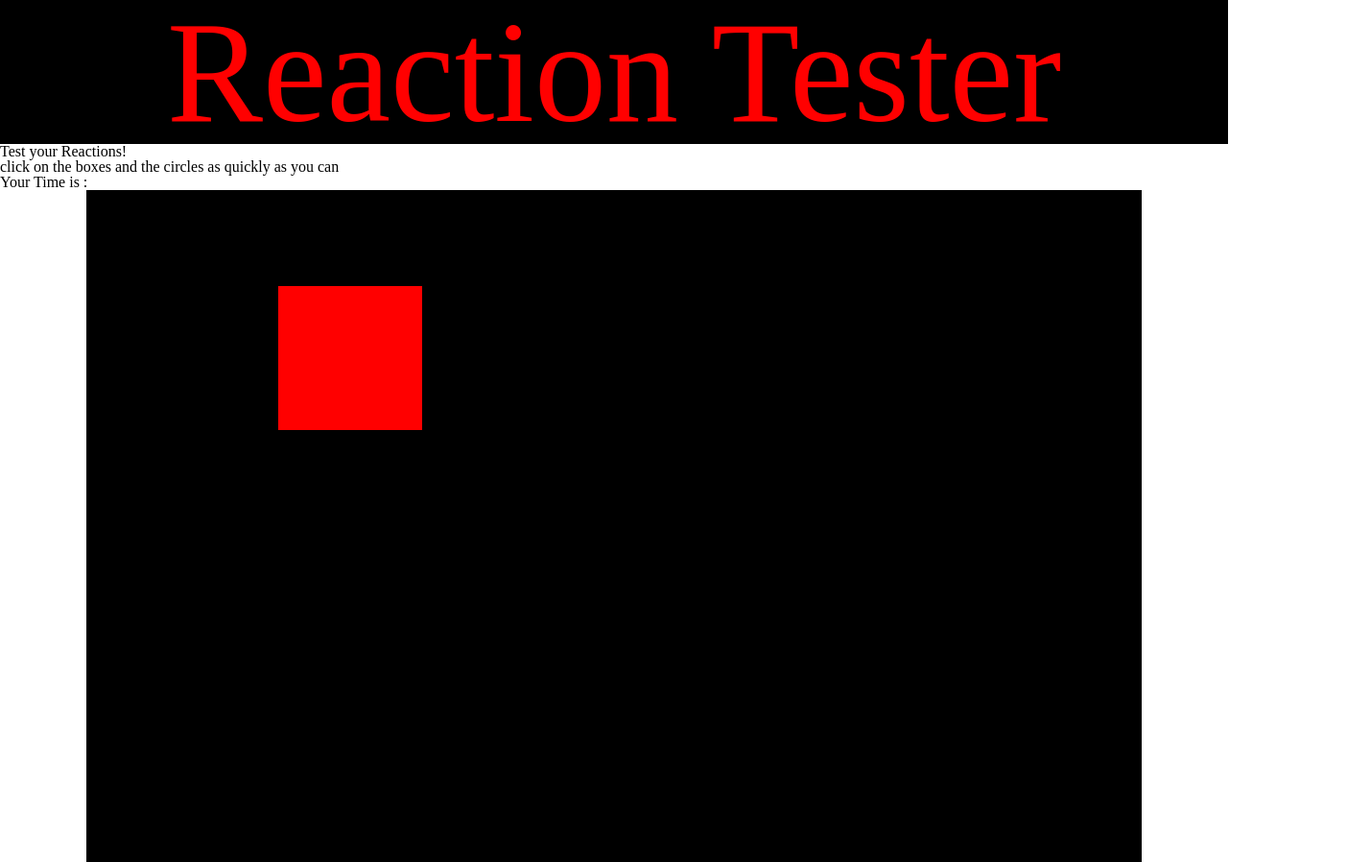
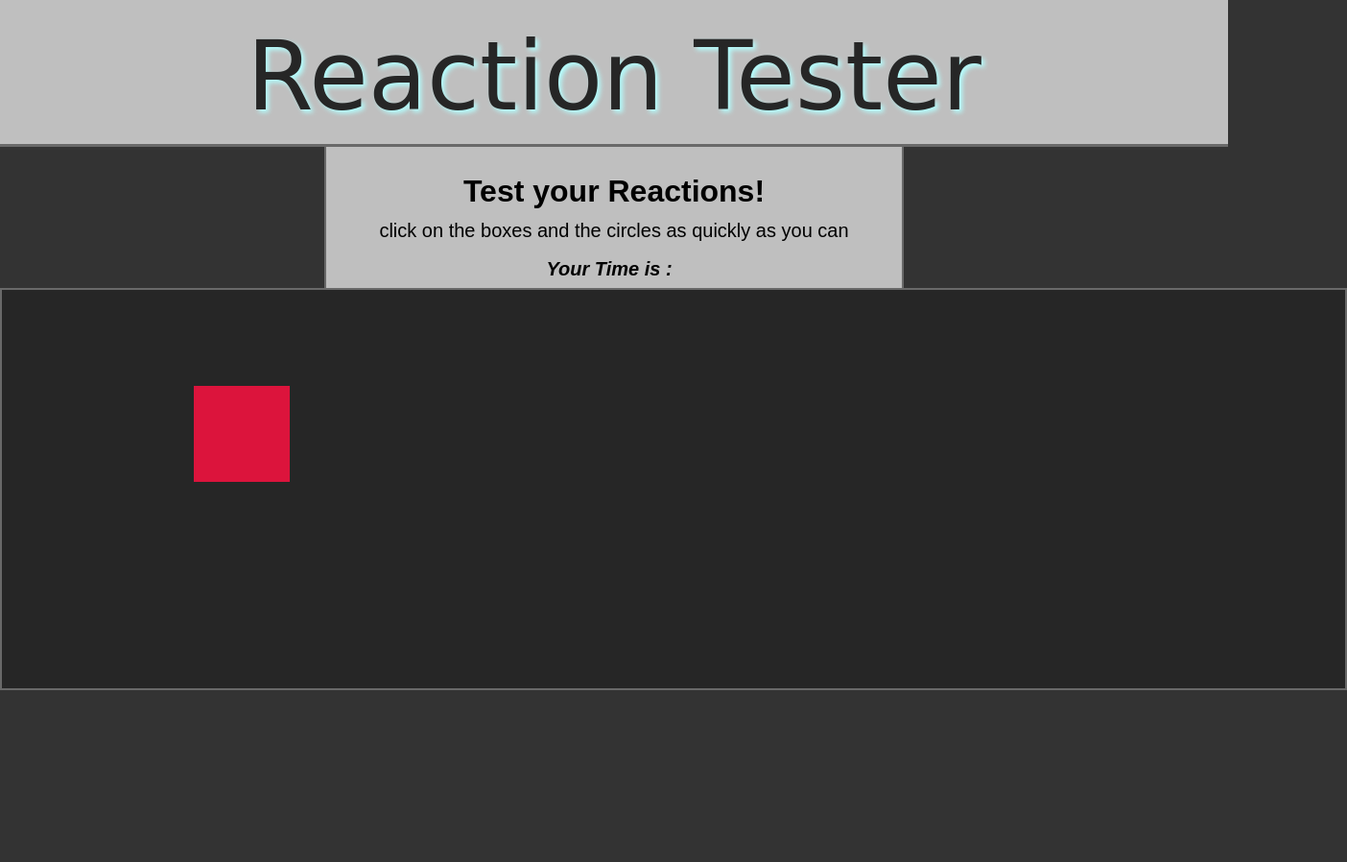
Before and after one commit to gina2014/Reaction_Tester, a plain HTML site: page index.html in a window 1280 px wide. Shown: the whole page at 96% size, 1404 px wide, since content can reach past the window. After the commit the page ends 800 px from the top, so only its background shows below. Drawn offline with Linux system fonts and the light colour scheme.

Commit message:
Added styling to reaction tester

```diff
--- a/index.html
+++ b/index.html
@@ -11,17 +11,25 @@
   <body>
     <header>
       <h1 class="main-header">Reaction Tester</h1>
+
+      <!--<nav class="main-nav">
+        <span><a href="#instructions">Instructions</a></span>
+        <span><a href="#main"></a>Play</span>
+      </nav>-->
     </header>
 
-    <div class="instructions">
-      <h1>Test your Reactions!</h1>
-      <p>click on the boxes and the circles as quickly as you can</p>
+    <div class="rules-and-score">
+      <div class="instructions">
+        <h1 class="secondary-heading">Test your Reactions!</h1>
+        <p class="instruction-p">click on the boxes and the circles as quickly as you can</p>
+      </div>
+
+      <div id="score">
+        <span class="timeLabel">Your Time is :</span>
+        <span id="timeTaken"></span>
+      </div>
     </div>
 
-    <div id="score">
-      <span>Your Time is :</span>
-      <span id="timeTaken"></span>
-    </div>
 
     <div id="main">
       <div id="shape">
--- a/resources/css/style.css
+++ b/resources/css/style.css
@@ -1,25 +1,79 @@
+html {
+  font-family: sans-serif;
+  font-size: 16px;
+}
+
+body {
+  background-color: #333333;
+}
+
+header {
+  height: 150px;
+  width: 100%;
+  background-color: #bfbfbf;
+  border-bottom: 3px solid #696969;
+}
+
 .main-header {
-  font-size: 150px;
-  color: red;
+  font-size: 100px;
+  color: #262626;
   margin: 0 auto;
   text-align: center;
   width: auto;
-  background-color: black;
+  position: relative;
+  top: 30px;
+  font-family: cursive;
+  text-shadow: 3px 3px 5px #b3ffff;
+}
+
+.rules-and-score {
+  background-color: #bfbfbf;
+  width: 600px;
+  display: flex;
+  flex-direction: column;
+  justify-content: center;
+  margin: 0 auto;
+  border-right: 2px solid #696969;
+  border-left: 2px solid #696969;
+
+}
+
+.instructions {
+  display: flex;
+  flex-direction: column;
+  justify-content: center;
+  align-items: center;
+  padding-top: 30px;
+}
+
+.secondary-heading {
+  font-size: 32px;
+  font-weight: bold;
+}
+
+.instruction-p {
+  font-size: 20px;
+  margin-top: 15px;
+}
+
+.timeLabel {
+  font-weight: bold;
+  font-style: italic;
 }
 
 #main {
-  width: 1100px;
-  height: 700px;
-  background-color: black;
+  width: 1400px;
+  height: 415px;
+  background-color: #262626;
   margin: 0 auto;
+  border: 2px solid #696969;
 }
 
 #shape {
-  width: 150px;
-  height: 150px;
+  width: 100px;
+  height: 100px;
   /*margin: 50px;*/
-  position: absolute;
-  background-color: red;
+  background-color: crimson;
   position: relative;
   top: 100px;
   left: 200px;
@@ -28,3 +82,15 @@
 .red_square {
   background-color: red;
 }
+
+#score {
+  display: flex;
+  justify-content: center;
+  padding-top: 20px;
+  padding-bottom: 10px;
+  font-size: 20px;
+}
+
+#score span {
+  padding-right: 5px;
+}
--- a/resources/js/index.js
+++ b/resources/js/index.js
@@ -15,7 +15,7 @@ var timeOut;
 var shape = document.getElementById("shape");
 var maxShapeWidth = document.getElementById('shape').offsetWidth;
 var maxShapeHeight = document.getElementById('shape').offsetHeight;
-var shapeColors = ["blue", "red", "green", "yellow", "white", "lime", "gold", "violet", "aqua", "grey", "blueviolet"];
+var shapeColors = ["aquamarine", "crimson", "deeppink", "yellow", "aliceblue", "lime", "coral", "violet", "aqua", "pink", "blueviolet"];
 var previousColor = "red";
 var shapeTypes = ["square", "circle"];
 
@@ -57,7 +57,7 @@ function randomizeShapeAppearance() {
 
   // Get Random X and Y Positions using max X and Y Positions as a base so the shape does not go outside the containing Div
   var yPosition = getRandomXYPosition(maxYPosition);
-  var xPosition = getRandomXYPosition(maxYPosition);
+  var xPosition = getRandomXYPosition(maxXPosition);
 
   // Set Positions for the shape
   shape.style.top = yPosition + 'px';
```
